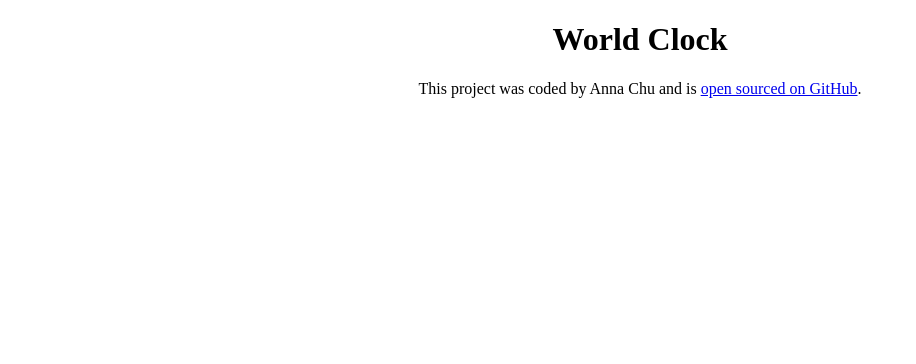
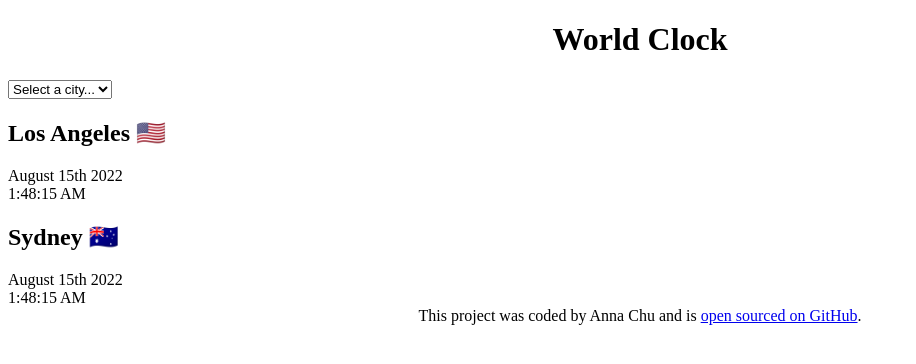
Before and after one commit to annannanna123/world-clock, a plain HTML site: page index.html in a window 1280 px wide. Shown: the whole page, without its empty margins (0-916 px from the left). Drawn offline with Linux system fonts and the light colour scheme.

Commit message:
Added the basic HTML

```diff
--- a/index.html
+++ b/index.html
@@ -7,7 +7,25 @@
     <title>World Clock - Anna Chu</title>
   </head>
   <body>
-    <h1>World Clock</h1>
+    <div class="container">
+      <h1>World Clock</h1>
+      <select name="" id="">
+        <option value="">Select a city...</option>
+        <option value="">London</option>
+        <option value="">New York</option>
+        <option value="">Auckland</option>
+      </select>
+      <div class="city">
+        <h2>Los Angeles 🇺🇸</h2>
+        <div class="date">August 15th 2022</div>
+        <div class="time">1:48:15 AM</div>
+      </div>
+      <div class="city">
+        <h2>Sydney 🇦🇺</h2>
+        <div class="date">August 15th 2022</div>
+        <div class="time">1:48:15 AM</div>
+      </div>
+    </div>
     <footer>
       This project was coded by Anna Chu and is
       <a href="https://github.com/annannanna123/world-clock" target="_blank"
```
